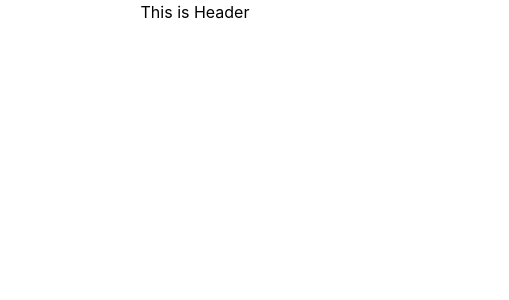
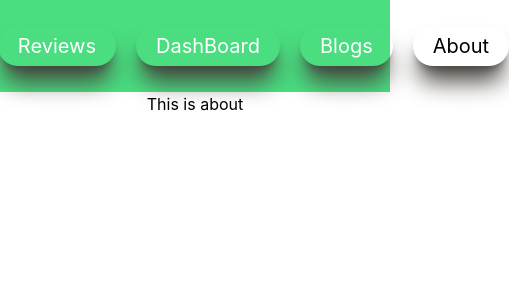
Before and after one commit to Jacob3251/bike-showdown, a React (Create React App) app: page /about in a window 390 px wide. Before the commit this address had no page. Shown: the top 300 px of the page, 509 px wide, since content can reach past the window. Built offline with nearby package versions, Linux system fonts and the light colour scheme.

Commit message:
Header done made responsive

```diff
--- a/src/App.js
+++ b/src/App.js
@@ -4,15 +4,21 @@ import IM from "./1.png";
 import { Routes, Route } from "react-router-dom";
 import Header from "./components/Header/Header";
 import Home from "./components/Home/Home";
+import Reviews from "./components/Reviews/Reviews";
+import DashBoard from "./components/DashBoard/DashBoard";
+import Blogs from "./components/Blogs/Blogs";
+import About from "./components/About/About";
 function App() {
   return (
     <div className="App">
-      <Header></Header>
+      <Header className="shadow-transparent"></Header>
       <Routes>
         <Route path="/" element={<Home />} />
-        <Route path="/" element={<Home />} />
-        <Route path="/" element={<Home />} />
-        <Route path="/" element={<Home />} />
+        <Route path="/home" element={<Home />} />
+        <Route path="/reviews" element={<Reviews />} />
+        <Route path="/dashboard" element={<DashBoard />} />
+        <Route path="/blogs" element={<Blogs />} />
+        <Route path="/about" element={<About />} />
       </Routes>
     </div>
   );
--- a/src/components/About/About.js
+++ b/src/components/About/About.js
@@ -0,0 +1,11 @@
+import React from "react";
+
+const About = () => {
+  return (
+    <div>
+      <h3>This is about</h3>
+    </div>
+  );
+};
+
+export default About;
--- /dev/null
+++ b/src/components/Blogs/Blogs.js
@@ -0,0 +1,11 @@
+import React from "react";
+
+const Blogs = () => {
+  return (
+    <div>
+      <h3>This is blogs</h3>
+    </div>
+  );
+};
+
+export default Blogs;
--- a/src/components/CustomLink/CustomLink.js
+++ b/src/components/CustomLink/CustomLink.js
@@ -0,0 +1,16 @@
+import React from "react";
+import { Link, useMatch, useResolvedPath } from "react-router-dom";
+
+const CustomLink = ({ children, to, ...props }) => {
+  let resolved = useResolvedPath(to);
+  let match = useMatch({ path: resolved.pathname, end: true });
+  return (
+    <div>
+      <Link style={{ color: match ? "black" : "white" }} to={to} {...props}>
+        {children}
+      </Link>
+    </div>
+  );
+};
+
+export default CustomLink;
--- a/src/components/DashBoard/DashBoard.js
+++ b/src/components/DashBoard/DashBoard.js
@@ -0,0 +1,7 @@
+import React from "react";
+
+const DashBoard = () => {
+  return <div>This is dashboard</div>;
+};
+
+export default DashBoard;
--- a/src/components/Header/Header.js
+++ b/src/components/Header/Header.js
@@ -1,7 +1,51 @@
 import React from "react";
-
+import { Link } from "react-router-dom";
+import CustomLink from "../CustomLink/CustomLink";
 const Header = () => {
-  return <div>This is Header</div>;
+  return (
+    <div className="sticky top-0 bg-green-400 flex justify-center px-12 py-8 md:justify-between">
+      <div className="hidden md:block">
+        <Link
+          className="font-mono font-bold text-2xl text-white shadow-gray-600 shadow-stone-700 shadow-xl rounded-[40px] px-5 py-3"
+          to="/"
+        >
+          Bike Showroom
+        </Link>
+      </div>
+      <div className="flex text-xl gap-5">
+        <CustomLink
+          to="/"
+          className="font-semibold text-white shadow-gray-600 shadow-stone-700 shadow-xl rounded-[30px] px-5 py-2"
+        >
+          Home
+        </CustomLink>
+        <CustomLink
+          to="/reviews"
+          className="text-white shadow-gray-600 shadow-stone-700 shadow-xl rounded-[30px] px-5 py-2"
+        >
+          Reviews
+        </CustomLink>
+        <CustomLink
+          to="/dashboard"
+          className="text-white shadow-gray-600 shadow-stone-700 shadow-xl rounded-[30px] px-5 py-2"
+        >
+          DashBoard
+        </CustomLink>
+        <CustomLink
+          to="/blogs"
+          className="text-white shadow-gray-600 shadow-stone-700 shadow-xl rounded-[30px] px-5 py-2"
+        >
+          Blogs
+        </CustomLink>
+        <CustomLink
+          to="/about"
+          className="text-white shadow-gray-600 shadow-stone-700 shadow-xl rounded-[30px] px-5 py-2"
+        >
+          About
+        </CustomLink>
+      </div>
+    </div>
+  );
 };
 
 export default Header;
--- a/src/components/Reviews/Reviews.js
+++ b/src/components/Reviews/Reviews.js
@@ -0,0 +1,7 @@
+import React from "react";
+
+const Reviews = () => {
+  return <div>This is reviews</div>;
+};
+
+export default Reviews;
```
Also changed, not shown: src/components/Review.js/Review.js (deleted).
